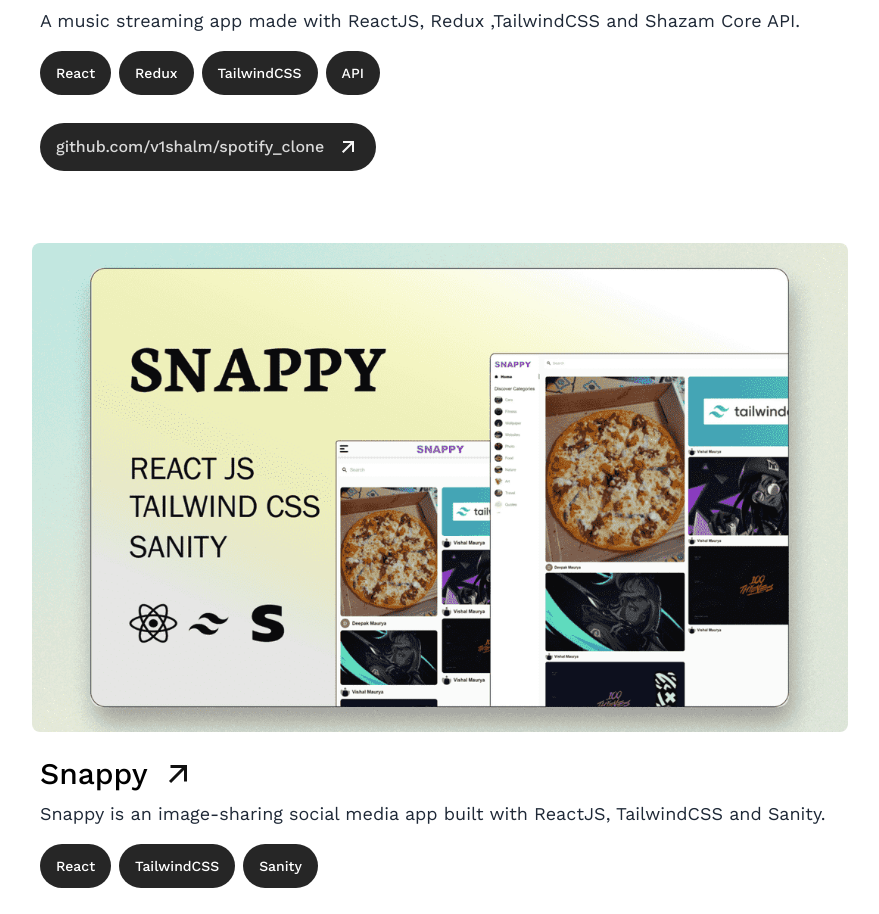
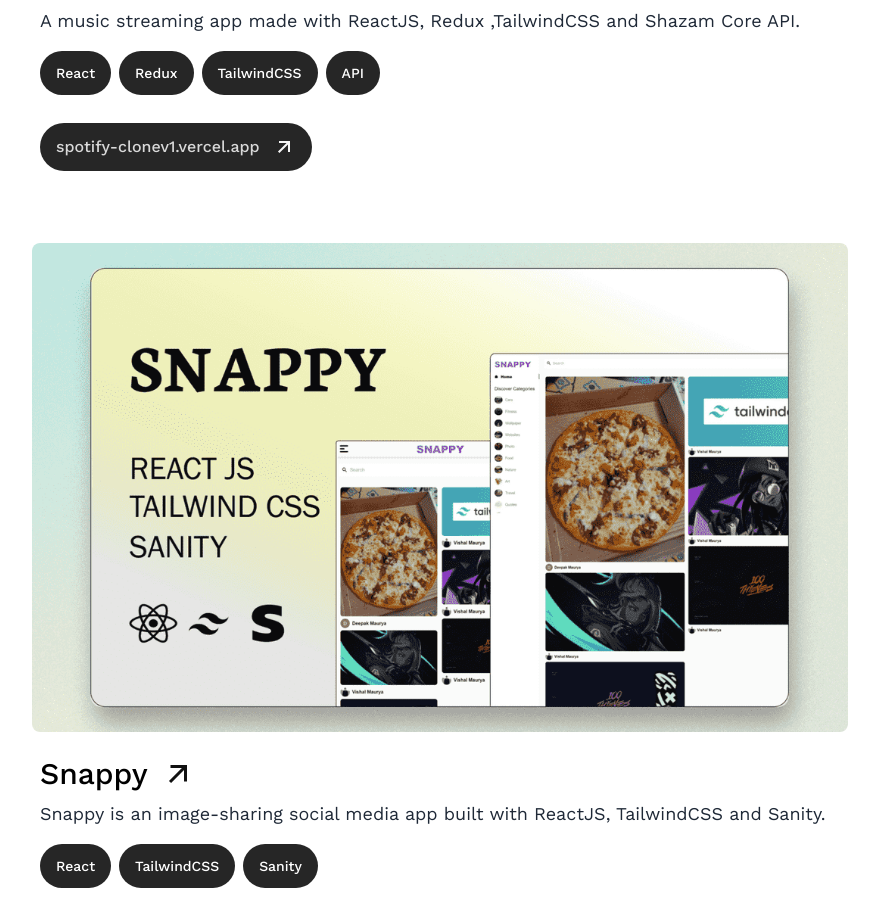
Before and after one commit to v1shalm/Vishal-portfolio, a Next.js app: page / in a window 1280 px wide. Shown: the part 1327-2241 px from the top of the page, without its empty margins (200-1079 px from the left). Built offline with nearby package versions, Linux system fonts and the light colour scheme; no server answers.

Commit message:
added spotify link

```diff
--- a/data/project.js
+++ b/data/project.js
@@ -15,7 +15,7 @@
 			title: "Spotify Clone",
 			desc: "A music streaming  app made with ReactJS, Redux ,TailwindCSS and Shazam Core API.",
 			image: "/static/projects/spotify.png",
-			link: "https://github.com/v1shalm/spotify_clone",
+			link: "https://spotify-clonev1.vercel.app",
 			tags: ["React", "Redux", "TailwindCSS", "API"],
 		},
 		{
```
